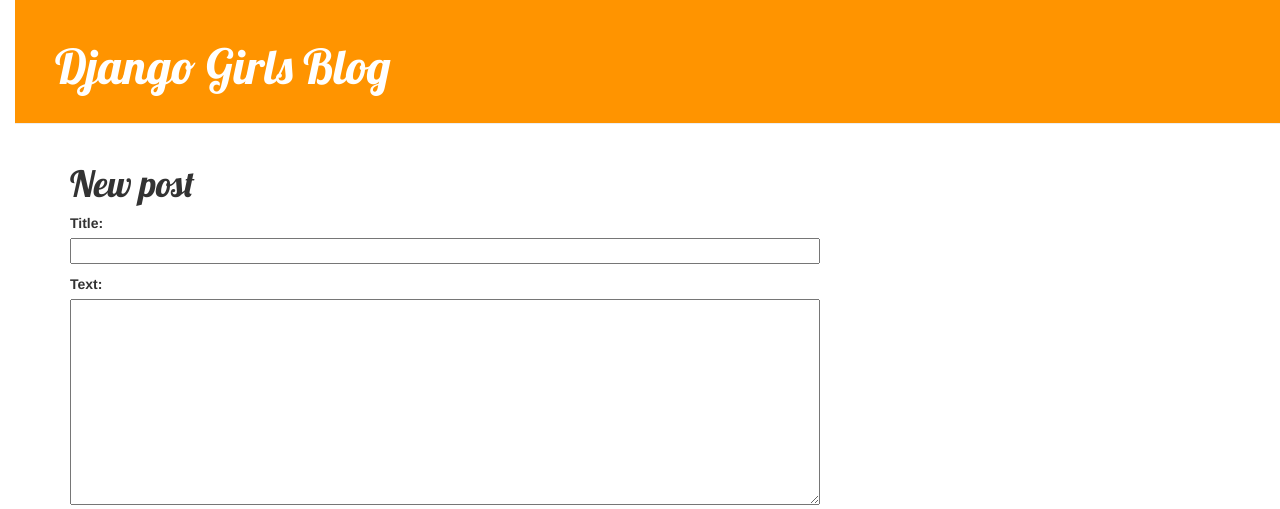
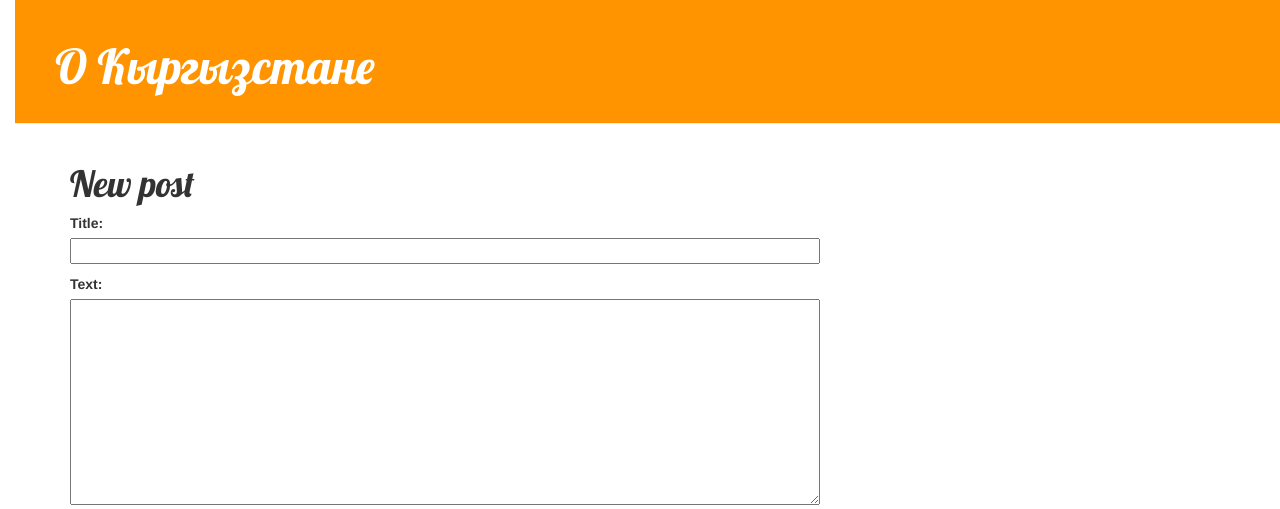
Before and after one commit to kylymbek1/my-first-blog, a Django app: page /post/new/ in a window 1280 px wide. Shown: the top 509 px of the page. Run offline with Django 3.2, Linux system fonts and the light colour scheme; some libraries are stand-ins or nearby versions.

Commit message:
last commit

```diff
--- a/blog/templates/blog/base.html
+++ b/blog/templates/blog/base.html
@@ -1,7 +1,7 @@
 {% load static %}
 
 <!DOCTYPE html>
-<html lang="en">
+<html lang="ru">
 <head>
     <link rel="stylesheet" href="//maxcdn.bootstrapcdn.com/bootstrap/3.2.0/css/bootstrap.min.css">
     <link rel="stylesheet" href="//maxcdn.bootstrapcdn.com/bootstrap/3.2.0/css/bootstrap-theme.min.css">
@@ -10,14 +10,14 @@
 
     <meta charset="UTF-8">
     <meta name="viewport" content="width=device-width, initial-scale=1.0">
-    <title>Django Girls blog</title>
+    <title>О Кыргызстане</title>
 </head>
 <body>
     <div class="page-header">
     {% if user.is_authenticated %}
         <a href="{% url 'post_new' %}" class="top-menu"><span class="glyphicon glyphicon-plus"></span></a>
     {% endif %}
-        <h1><a href="/">Django Girls Blog</a></h1>
+        <h1><a href="/">О Кыргызстане</a></h1>
     </div>
     <div class="content container">
         <div class="row">
```
